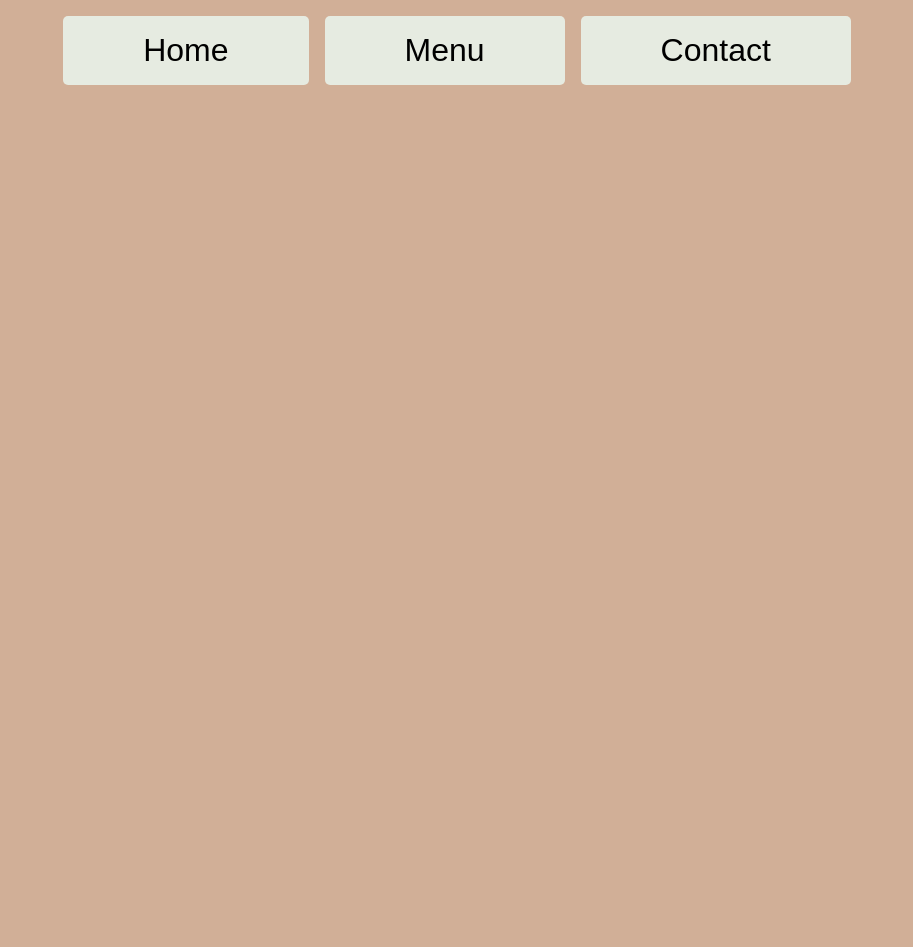
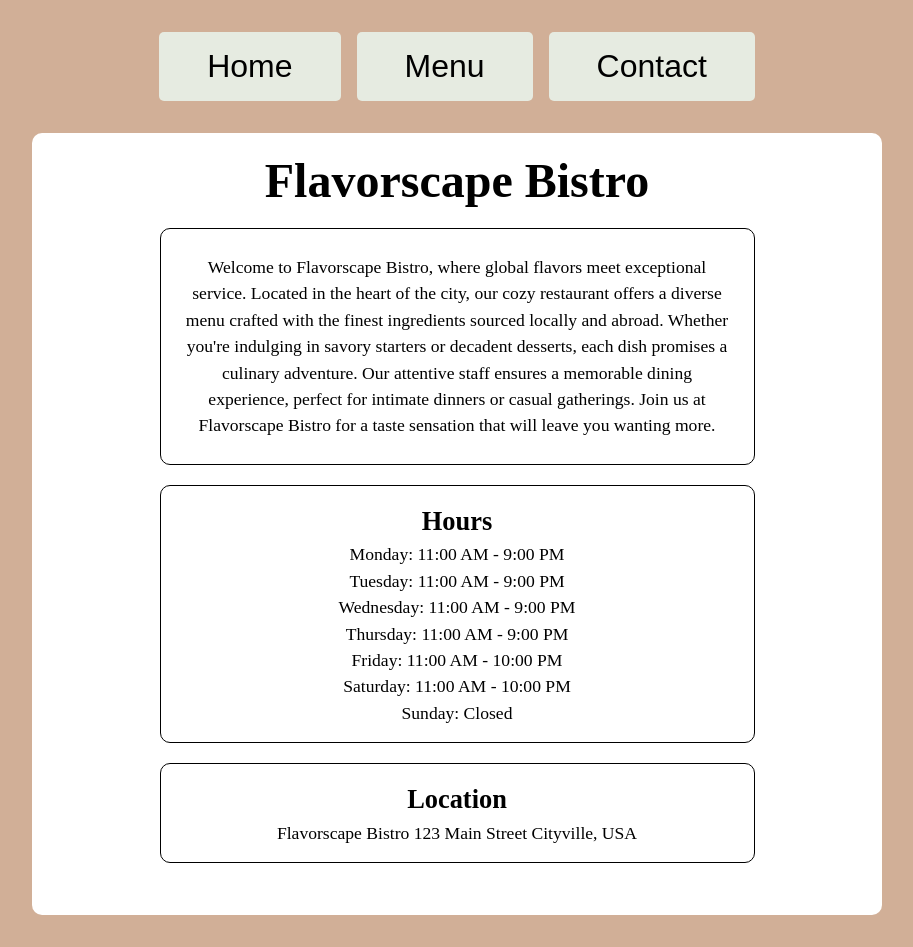
Before and after one commit to IcelandSpar/restaurant-page, a website built with webpack: page src/index.html in a window 1280 px wide. Shown: the whole page, without its empty margins (183-1096 px from the left). Before the commit the page ends 800 px from the top, so only its background shows below. Built offline with nearby package versions, Linux system fonts and the light colour scheme.

Commit message:
Add home tab content to page and minimal styling

```diff
--- a/src/home.js
+++ b/src/home.js
@@ -1,7 +1,91 @@
-
 export const homeBtn = document.querySelector('.home-btn');
 
 export function homeBtnText() {
 
     homeBtn.textContent = "Home";
 }
+
+const content = document.getElementById("content")
+
+export function homeContent() {
+    const contentContainer = document.createElement("div");
+    contentContainer.classList.add("content-container");
+
+    const homeTitle = document.createElement("h1");
+
+    homeTitle.textContent = "Flavorscape Bistro";
+    homeTitle.classList.add("home-title");
+    content.appendChild(contentContainer);
+    contentContainer.appendChild(homeTitle);
+
+    contentContainerFactory(3, contentContainer)
+
+    let summary = document.querySelector('.restaurant-detail0');
+    summary.textContent = `Welcome to Flavorscape Bistro, where global flavors meet exceptional service. Located in the heart of the city, our cozy restaurant offers a diverse menu crafted with the finest ingredients sourced locally and abroad. Whether you're indulging in savory starters or decadent desserts, each dish promises a culinary adventure. Our attentive staff ensures a memorable dining experience, perfect for intimate dinners or casual gatherings. Join us at Flavorscape Bistro for a taste sensation that will leave you wanting more.`
+    summary.style.cssText = " min-height: 20%; width: 70%; margin: 20px auto 20px auto;border: 1px solid black; padding: 25px;"
+
+
+    let hoursContainer = document.querySelector(".restaurant-detail1");
+    let hoursTitle = document.createElement("h2");
+    let hoursInfo = document.createElement("ul");
+
+    hoursTitle.textContent = "Hours";
+    hoursContainer.appendChild(hoursTitle);
+    hoursContainer.appendChild(hoursInfo);
+
+    for(let i = 0; i < 7; i++) {
+        let days = document.createElement("li")
+        days.classList.add(`days${i}`);
+        hoursInfo.appendChild(days);
+        days.style.cssText = "list-style-type: none;"
+    }
+
+    let mondayHrs = document.querySelector(".days0");
+    mondayHrs.textContent = "Monday: 11:00 AM - 9:00 PM";
+
+    let tuesdayHrs = document.querySelector(".days1");
+    tuesdayHrs.textContent = "Tuesday: 11:00 AM - 9:00 PM";
+
+    let WedHrs = document.querySelector(".days2");
+    WedHrs.textContent = "Wednesday: 11:00 AM - 9:00 PM";
+
+    let ThursHrs = document.querySelector(".days3");
+    ThursHrs.textContent = "Thursday: 11:00 AM - 9:00 PM";
+
+    let FriHrs = document.querySelector(".days4");
+    FriHrs.textContent = "Friday: 11:00 AM - 10:00 PM";
+
+    let SatHrs = document.querySelector(".days5");
+    SatHrs.textContent = "Saturday: 11:00 AM - 10:00 PM";
+
+    let SunHrs = document.querySelector(".days6");
+    SunHrs.textContent = "Sunday: Closed";
+
+
+
+    let locationContainer = document.querySelector(".restaurant-detail2");
+    locationContainer.classList.add("location-container")
+    let locationTitle = document.createElement("h2");
+    locationTitle.textContent = "Location";
+    let locationInfo = document.createElement("p");
+
+    locationInfo.textContent = "Flavorscape Bistro 123 Main Street Cityville, USA"
+
+
+    locationContainer.appendChild(locationTitle);
+    locationContainer.appendChild(locationInfo);
+
+}
+
+function contentContainerFactory(iterations, parentContainer) {
+    for (let i = 0; i < iterations; i++) {
+        const restaurantDetails = document.createElement("div");
+
+        restaurantDetails.classList.add(`restaurant-detail${i}`);
+        parentContainer.appendChild(restaurantDetails);
+        restaurantDetails.textContent = " ";
+        restaurantDetails.style.cssText = " min-height: 20%; width: 70%; margin: 20px auto 20px auto;border: 1px solid black;"
+
+    }
+
+}
--- a/src/index.js
+++ b/src/index.js
@@ -2,13 +2,13 @@ import './styles.css';
 import {homeBtnText, homeBtn} from './home.js';
 import {menuBtnText, menuBtn} from './menu.js';
 import {contactBtnText, contactBtn} from './contact.js';
-
+import {homeContent} from './home.js';
 
 //load text for buttons
 homeBtnText();
 menuBtnText();
 contactBtnText();
-
+homeContent();
 
 
 
--- a/src/styles.css
+++ b/src/styles.css
@@ -8,7 +8,7 @@ body {
 }
 
 nav {
-    margin-top: 1rem;
+    margin-top: 2rem;
     display: flex;
     justify-content: center;
     align-items: center;
@@ -18,7 +18,7 @@ nav {
 }
 
 button {
-    padding: 1rem 5rem;
+    padding: 1rem 3rem;
     cursor: pointer;
 
     font-size: 2rem;
@@ -27,3 +27,34 @@ button {
     border: none;
     border-radius: 5px;
 }
+
+.content-container {
+    background-color: black;
+    width: 200px;
+    border-radius: 10px;
+    margin-bottom: 2rem;
+}
+
+.content-container {
+    background-color: white;
+    height: 100%;
+    width: 75%;
+    text-align: center;
+    margin-right: auto;
+    margin-left: auto;
+    margin-top: 2rem;
+    max-width: 850px;
+    padding-bottom: 2rem;
+}
+
+.home-title {
+    font-size: 3rem;
+    padding: 20px 0 0 0;
+}
+
+.restaurant-detail1, .restaurant-detail0, .restaurant-detail2 {
+    font-size: 1.1rem;
+    line-height: 1.5;
+    padding: 1rem;
+    border-radius: 10px;
+}
```
